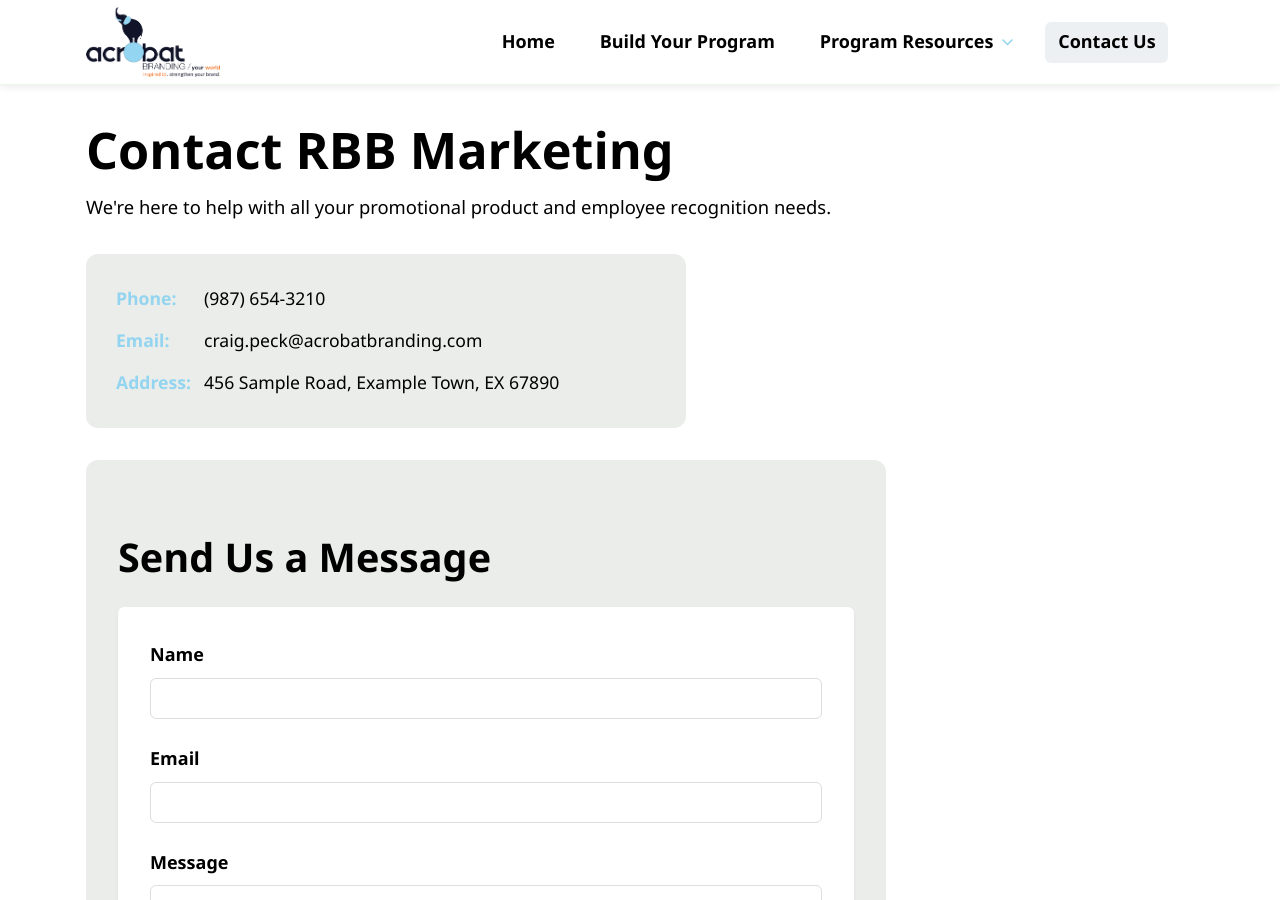
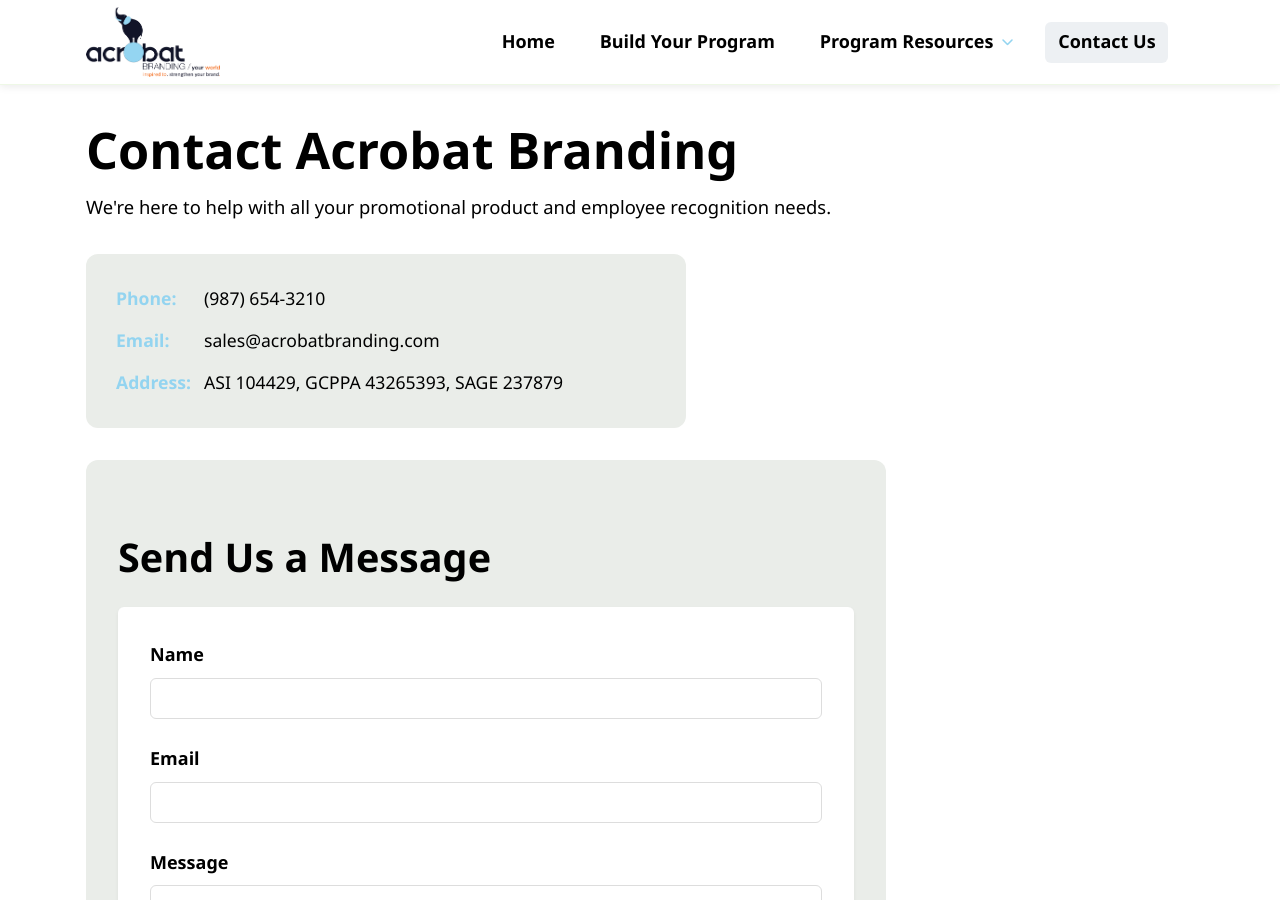
Before and after one commit to devbydesign/recognition-b2b, a Jekyll site: the page contact.html, which Jekyll copies as it is, in a window 1280 px wide and 900 px high. Built offline with Jekyll 4.4.1, drawn with Linux system fonts in a browser that asks for light colours.

Commit message:
contact info

```diff
--- a/contact.html
+++ b/contact.html
@@ -16,7 +16,7 @@
   <!-- Navigation will be inserted here automatically by navigation.js -->
 
   <main class="container">
-    <h1>Contact RBB Marketing</h1>
+    <h1>Contact Acrobat Branding</h1>
 
     <p>We're here to help with all your promotional product and employee recognition needs.</p>
 
@@ -24,9 +24,9 @@
     <section class="contact-info-section">
        <div class="contact-details">
         <ul>
-          <li><strong>Phone:</strong> (987) 654-3210</li>
-          <li><strong>Email:</strong> craig.peck@acrobatbranding.com</li>
-          <li><strong>Address:</strong> 456 Sample Road, Example Town, EX 67890</li>
+          <li><strong>Phone:</strong>(987) 654-3210</li>
+          <li><strong>Email:</strong>sales@acrobatbranding.com</li>
+          <li><strong>Address:</strong>ASI 104429, GCPPA 43265393, SAGE 237879</li>
         </ul>
       </div>
     </section>
```
